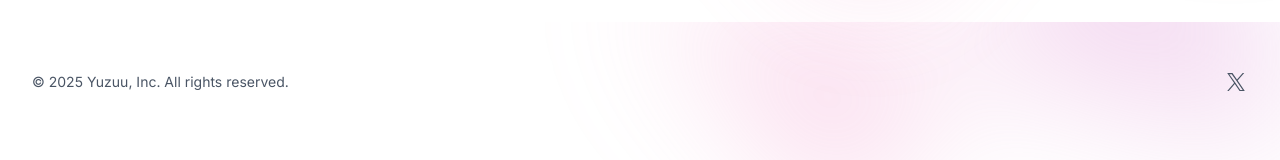
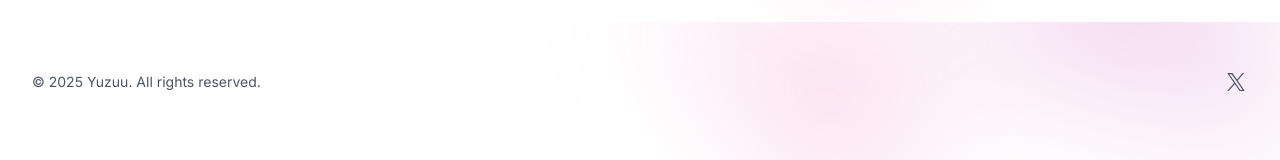
Before and after one commit to julianalert/yuzuu, a Next.js app: page / in a window 1280 px wide. Shown: the part 2775-2935 px from the top of the page. Built offline with nearby package versions, Linux system fonts and the light colour scheme.

Commit message:
big update

```diff
--- a/src/app/page.tsx
+++ b/src/app/page.tsx
@@ -842,7 +842,7 @@ export default function OnboardingPage() {
             ))}
           </div>
           <p className="mt-8 text-center text-sm/6 text-gray-600 md:order-1 md:mt-0">
-            &copy; 2025 Yuzuu, Inc. All rights reserved.
+            &copy; 2025 Yuzuu. All rights reserved.
           </p>
         </div>
       </footer>
```
